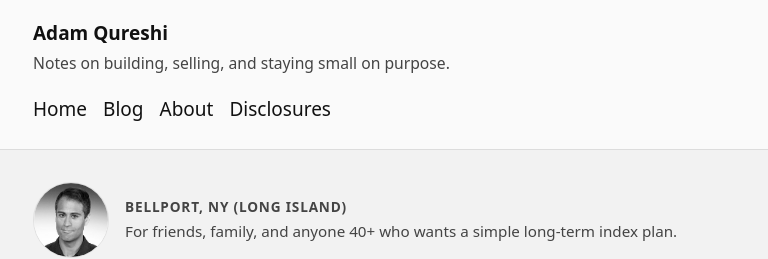
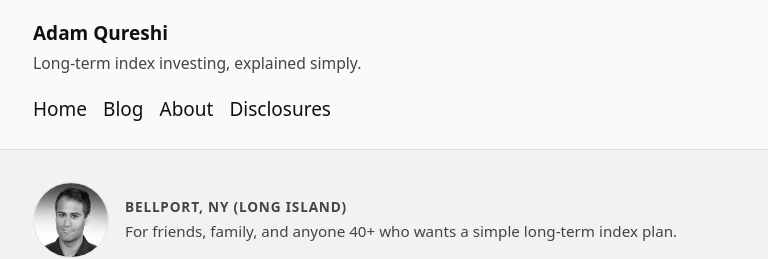
Before and after one commit to adamqureshi/adamqureshi.github.io, a Jekyll site: the page built from index.md, in a window 1280 px wide. Shown: the top 259 px of the page, without its empty margins (255-1023 px from the left). Built offline with Jekyll 4.4.1, drawn with Linux system fonts in a browser that asks for light colours; part of the change alters nothing that is shown.

Commit message:
Update _config.yml

```diff
--- a/_config.yml
+++ b/_config.yml
@@ -1,9 +1,9 @@
 title: Adam Qureshi
-description: Notes on building, selling, and staying small on purpose.
+description: Long-term index investing, explained simply.
 author: Adam Qureshi
 theme: minima
 
-url: https://adamqureshi.com
+url: "https://adamqureshi.com"
 timezone: America/New_York
 permalink: /:categories/:title/
 future: false
@@ -13,13 +13,9 @@ plugins:
   - jekyll-feed
   - jekyll-sitemap
 
+# Optional: used by some themes for nav. Your custom layout already includes nav links,
+# but keeping this is fine.
 header_pages:
+  - blog.md
   - about.md
-
-url: https://adamqureshi.com
-timezone: America/New_York
-permalink: /:categories/:title/
-plugins:
-  - jekyll-seo-tag
-  - jekyll-feed
-  - jekyll-sitemap
+  - disclosures.md
```
